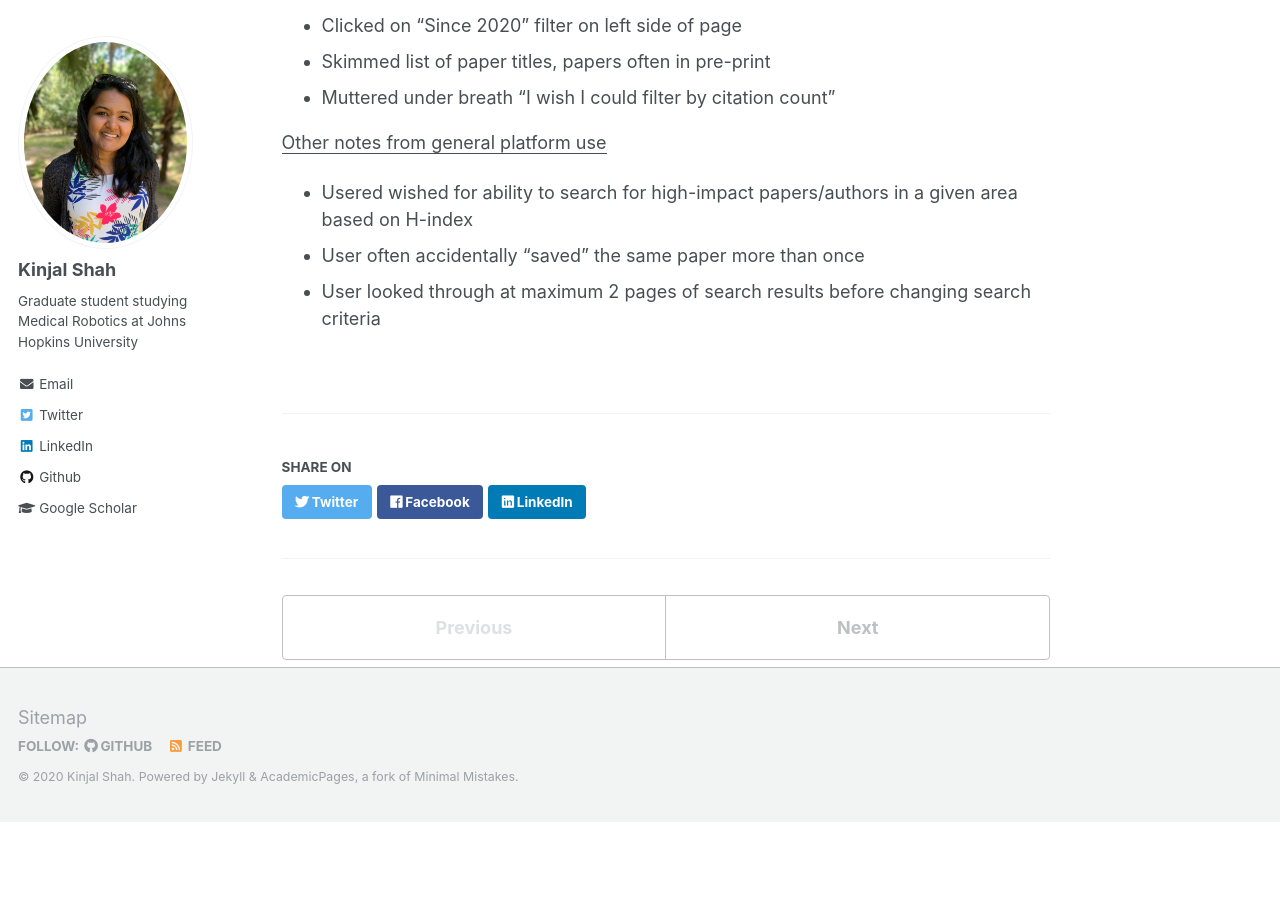
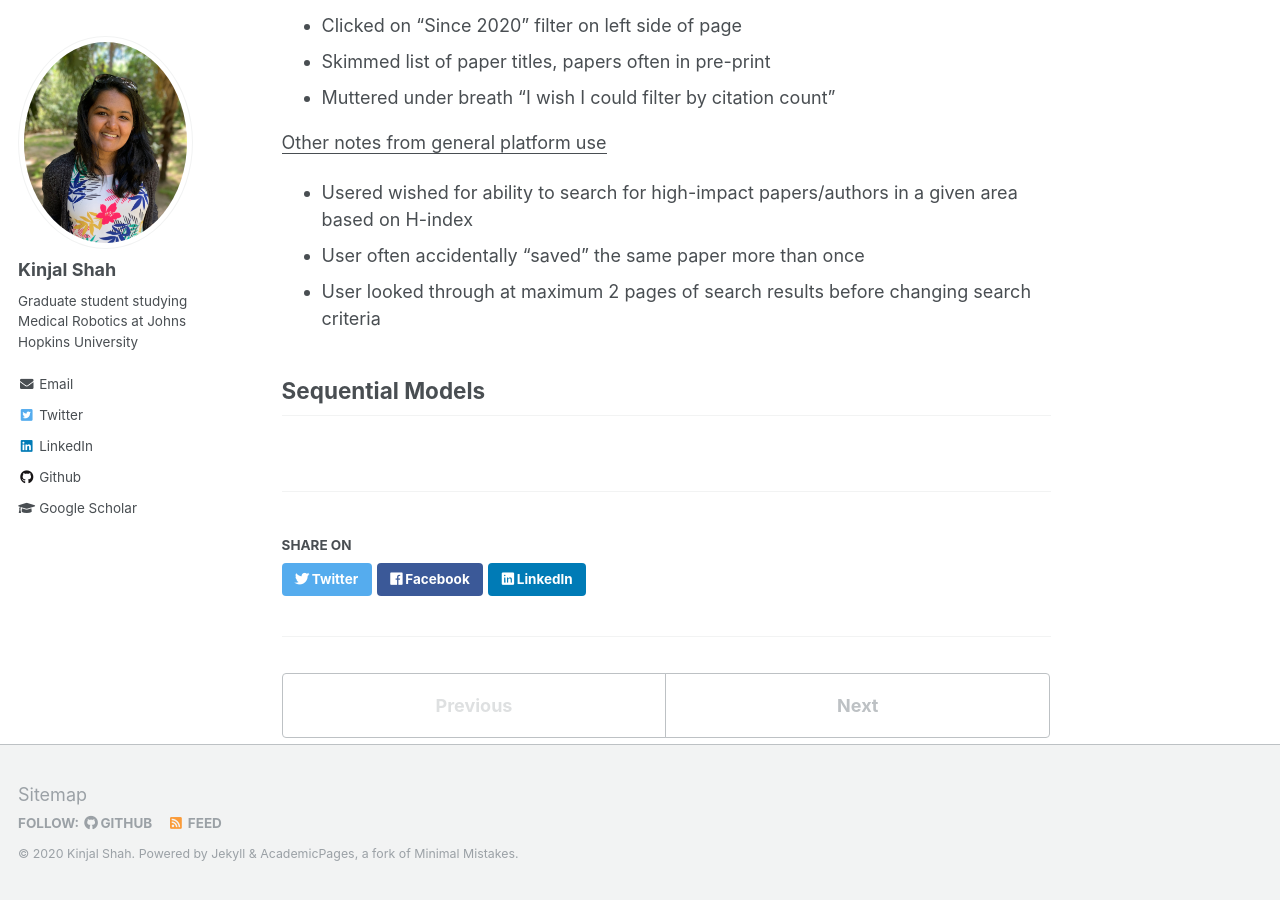
Before and after one commit to kinjmshah/kinjmshah.github.io, a Jekyll site: the page built from _portfolio/HCI_CI_LoFiPrototype.md, in a window 1280 px wide and 900 px high, scrolled down 2416 px. Built offline with Jekyll 4.4.1, drawn with Linux system fonts in a browser that asks for light colours; before the commit the page ends 3238 px from its top, so only the background shows below that.

Commit message:
Update HCI_CI_LoFiPrototype.md

```diff
--- a/_portfolio/HCI_CI_LoFiPrototype.md
+++ b/_portfolio/HCI_CI_LoFiPrototype.md
@@ -68,3 +68,5 @@ Path 2:
 - Usered wished for ability to search for high-impact papers/authors in a given area based on H-index
 - User often accidentally "saved" the same paper more than once
 - User looked through at maximum 2 pages of search results before changing search criteria
+
+## Sequential Models
```
